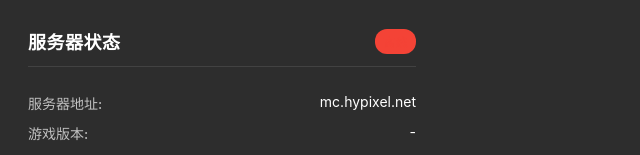
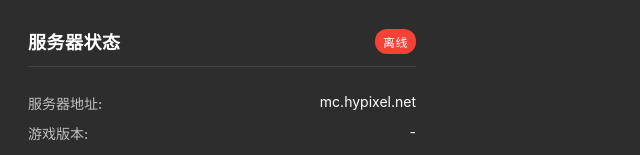
Before and after one commit to Refac7/minecraft-status-widget, a Next.js app: page / in a window 1280 px wide. Shown: the top 155 px of the page, without its empty margins (0-640 px from the left). Built offline with nearby package versions, Linux system fonts and the light colour scheme; no server answers.

Commit message:
fix(structure): fix errors

```diff
--- a/components/StatusWidget.js
+++ b/components/StatusWidget.js
@@ -1,6 +1,6 @@
 import { useState, useEffect } from 'react'
 import styles from './StatusWidget.module.css'
-import { CONFIG } from '../pages/config'
+import { CONFIG } from '../src/config'
 
 const StatusWidget = ({ serverData: initialData }) => {
   const [serverData, setServerData] = useState(initialData || null)
--- a/components/StatusWidget.module.css
+++ b/components/StatusWidget.module.css
@@ -58,12 +58,12 @@
 
 .online {
   background: #4caf50;
-  color: rgba(76, 175, 80, 0.4);
+  color: #ffffff;
 }
 
 .offline {
   background: #f44336;
-  color: rgba(244, 67, 54, 0.4);
+  color: #ffffff;
 }
 
 .details {
--- a/package.json
+++ b/package.json
@@ -15,7 +15,7 @@
   "license": "MIT",
   "description": "",
   "dependencies": {
-    "next": "15.2.8",
+    "next": "^15.5.12",
     "react": "^19.1.0",
     "react-dom": "^19.1.0"
   },
--- a/pages/_app.js
+++ b/src/pages/_app.js
@@ -1,4 +1,4 @@
-import '../styles/globals.css'
+import '../../styles/globals.css'
 
 export default function MyApp({ Component, pageProps }) {
   return <Component {...pageProps} />
--- a/pages/index.js
+++ b/src/pages/index.js
@@ -1,6 +1,6 @@
 // pages/index.js
-import StatusWidget from '../components/StatusWidget'
-import { CONFIG } from './config'
+import StatusWidget from '../../components/StatusWidget'
+import { CONFIG } from '../config'
 
 if (!CONFIG.srv) {
   var SERVER_IP = `${CONFIG.server}:${CONFIG.port}`
```
Also changed, not shown: next-env.d.ts, src/config.ts (renamed from pages/config.ts), 2 other files (tests, documents, lock files or other folders).
